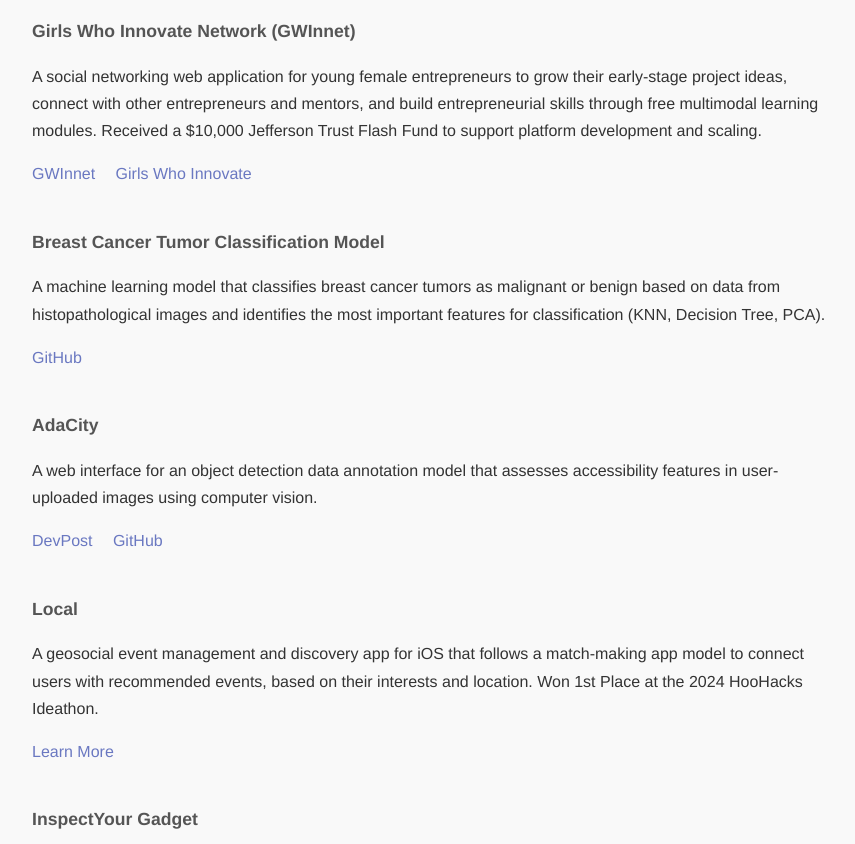
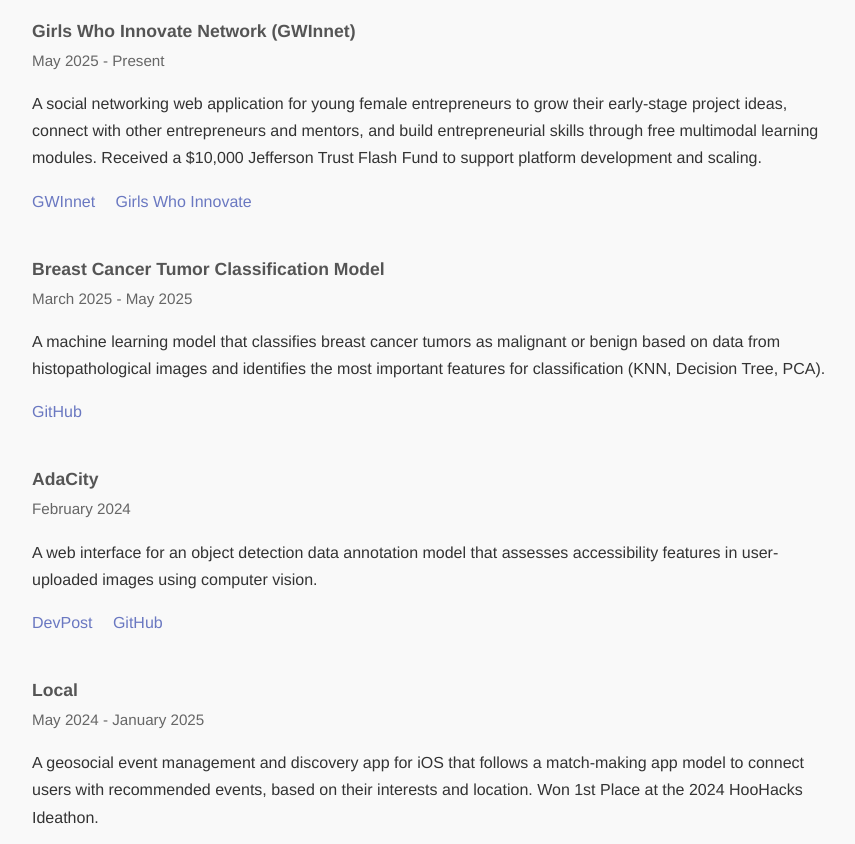
Before and after one commit to m-liv/m-liv.github.io, a plain HTML site: page projects.html in a window 1280 px wide. Shown: the part 417-1261 px from the top of the page, without its empty margins (208-1063 px from the left). Drawn offline with Linux system fonts and the light colour scheme.

Commit message:
Updated projects page

```diff
--- a/projects.html
+++ b/projects.html
@@ -20,17 +20,19 @@
     <h2>Projects</h2>
     <div class="project">
       <h3>Girls Who Innovate Network (GWInnet)</h3>
+      <span class="project-date">May 2025 - Present</span>
       <p>
         A social networking web application for young female entrepreneurs to grow their early-stage project ideas, connect with other entrepreneurs and mentors, and build entrepreneurial skills through free multimodal learning modules. Received a $10,000 Jefferson Trust Flash Fund to support platform development and scaling.
-        <div class="project-links">
-          <a href="https://gwinnet.org" target="_blank">GWInnet</a>
-          <a href="https://www.girlswhoinnovate.com/" target="_blank">Girls Who Innovate</a>
-        </div>
+          <div class="project-links">
+            <a href="https://gwinnet.org" target="_blank">GWInnet</a>
+            <a href="https://www.girlswhoinnovate.com/" target="_blank">Girls Who Innovate</a>
+          </div>
       </p>
     </div>
 
     <div class="project">
       <h3>Breast Cancer Tumor Classification Model</h3>
+      <span class="project-date">March 2025 - May 2025</span>
       <p>
         A machine learning model that classifies breast cancer tumors as malignant or benign based on data from histopathological images and identifies the most important features for classification (KNN, Decision Tree, PCA).
         <div class="project-links">
@@ -41,6 +43,7 @@
 
     <div class="project">
       <h3>AdaCity</h3>
+      <span class="project-date">February 2024</span>
       <p>
         A web interface for an object detection data annotation model that assesses accessibility features in user-uploaded images using computer vision.
         <div class="project-links">
@@ -52,6 +55,7 @@
 
     <div class="project">
       <h3>Local</h3>
+      <span class="project-date">May 2024 - January 2025</span>
       <p>
         A geosocial event management and discovery app for iOS that follows a match-making app model to connect users with recommended events, based on their interests and location. Won 1st Place at the 2024 HooHacks Ideathon.
         <div class="project-links">
@@ -62,6 +66,7 @@
 
     <div class="project">
       <h3>InspectYour Gadget</h3>
+      <span class="project-date">April 2024</span>
       <p>
         A web application that recommends laptops to users based on their preferences and budget, using a KNN algorithm and current data from Best Buy.
         <div class="project-links">
@@ -70,29 +75,6 @@
         </div>
       </p>
     </div>
-
-    <!-- <ul>
-      <li>
-        <strong>Girls Who Innovate Network (GWInnet): </strong> A social networking web application for young female entrepreneurs to grow early-stage project ideas and build entrepreneurial skills through free multimodal learning modules.
-        [<a href="https://gwinnet.org" target="_blank">View Site</a>] [<a href="https://www.girlswhoinnovate.com/" target="_blank">Learn More</a>]
-      </li>
-      <li>
-        <strong>Local: </strong> A geosocial event management and discovery app for iOS, built with SwiftUI and Firebase.
-        [<a href="https://get-local.app/" target="_blank">Learn More</a>]
-      </li>
-      <li>
-        <strong>Breast Cancer Classifier:</strong> A machine learning model that classifies breast cancer tumors as malignant or benign and identifies the most important features for classification (KNN, Decision Tree, PCA).
-        [<a href="https://github.com/m-liv/bc-project" target="_blank">GitHub</a>]
-      </li>
-      <li>
-        <strong>AdaCity:</strong> A web interface for an object detection data annotation model that assesses accessibility features in user-uploaded images using computer vision.
-        [<a href="https://devpost.com/software/adacity" target="_blank">DevPost</a>] [<a href="https://github.com/vi4849/ada-city" target="_blank">GitHub</a>]
-      </li>
-      <li>
-        <strong>InspectYour Gadget:</strong> A web application that recommends laptops to users based on their preferences and budget using a KNN algorithm.
-        [<a href="https://devpost.com/software/inspectyour-gadget" target="_blank">DevPost</a>] [<a href="https://github.com/m-liv/InspectYourGadget" target="_blank">GitHub</a>]
-      </li>
-    </ul> -->
   </section>
 
   <footer>
--- a/style.css
+++ b/style.css
@@ -82,6 +82,11 @@ section {
   text-decoration: underline;
 }
 
+.project-date {
+  font-size: 0.95rem;
+  color: #666;
+}
+
 footer {
   text-align: center;
   font-size: 0.9rem;
```
